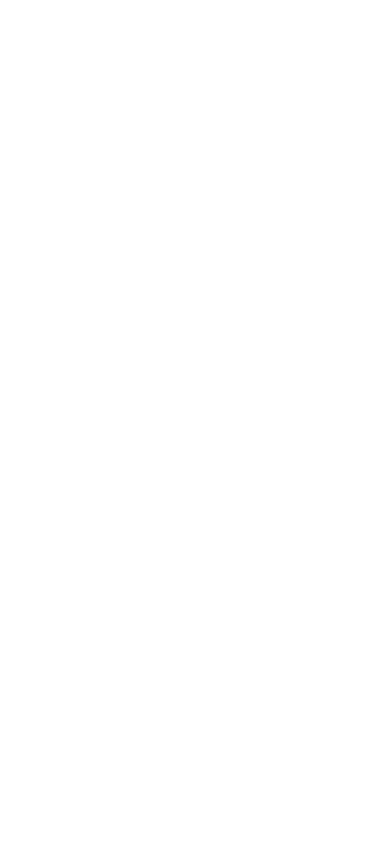
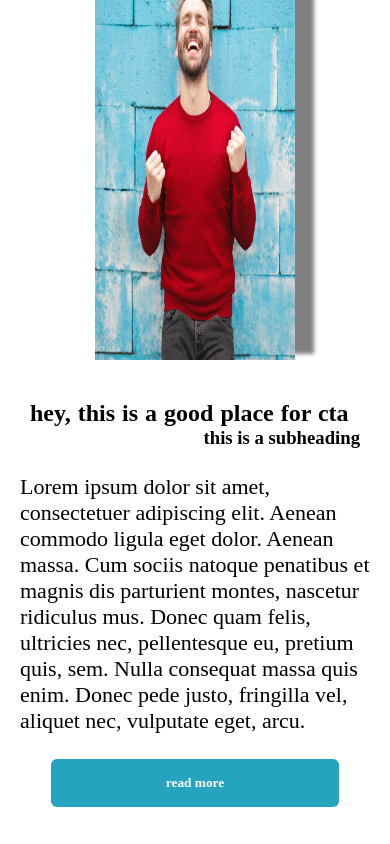
Before and after one commit to Y1lmaz-Ahmet/single-page-website-1, a React (Vite) app: page / in a window 390 px wide. Shown: the part 3785-4629 px from the top of the page. Before the commit the page ends 3707 px from the top, so only its background shows below. Built offline with nearby package versions, Linux system fonts and the light colour scheme; a web font is replaced by a local one.

Commit message:
reference responsive

```diff
--- a/src/App.jsx
+++ b/src/App.jsx
@@ -4,6 +4,7 @@
 import Welcome from "./welcome-text/Welcome";
 import Producten from "./onze-producten/Producten";
 import Service from "./service-section/Service";
+import Reference from "./reference/Reference";
 
 function App() {
   return (
@@ -13,6 +14,7 @@
       <Welcome />
       <Producten />
       <Service />
+      <Reference />
     </BrowserRouter>
   );
 }
--- /dev/null
+++ b/src/reference/Reference.jsx
@@ -0,0 +1,34 @@
+import React from "react";
+import "./ReferenceStyles.css";
+const Reference = () => {
+  return (
+    <div id='reference'>
+      <div className='reference-left-grid'>
+        <img src='../../src/assets/personImg.png' alt='happy person' />
+      </div>
+      <div>
+        <div className='reference-right-grid'>
+          <article className='reference-headers'>
+            <h1>hey, this is a good place for cta</h1>
+            <h3>this is a subheading</h3>
+          </article>
+          <article>
+            <p>
+              Lorem ipsum dolor sit amet, consectetuer adipiscing elit. Aenean
+              commodo ligula eget dolor. Aenean massa. Cum sociis natoque
+              penatibus et magnis dis parturient montes, nascetur ridiculus mus.
+              Donec quam felis, ultricies nec, pellentesque eu, pretium quis,
+              sem. Nulla consequat massa quis enim. Donec pede justo, fringilla
+              vel, aliquet nec, vulputate eget, arcu.
+            </p>
+          </article>
+          <article className='reference-button'>
+            <button>read more</button>
+          </article>
+        </div>
+      </div>
+    </div>
+  );
+};
+
+export default Reference;
--- /dev/null
+++ b/src/reference/ReferenceStyles.css
@@ -0,0 +1,117 @@
+#reference {
+	max-width: 1240px;
+	width: 90%;
+	margin: 15px auto;
+	height: 450px;
+	display: grid;
+	grid-template-columns: 1fr 1fr;
+	gap: 55px;
+}
+
+.reference-left-grid {
+	margin: auto;
+}
+
+.reference-left-grid img {
+	height: 425px;
+	margin-top: 12.5px;
+	box-shadow: 19px -6px 4px gray;
+}
+
+.reference-right-grid {
+	display: flex;
+	flex-direction: column;
+	gap: 35px;
+	max-width: 390px;
+	width: 100%;
+	height: 450px;
+	margin: 0 auto;
+	align-items: center;
+	justify-content: center;
+}
+
+.reference-headers h1 {
+	text-align: start;
+	word-spacing: 9px;
+}
+
+.reference-headers h3 {
+	width: 390px;
+	display: flex;
+	justify-content: end;
+}
+
+.reference-button button {
+	padding: 16px 115px;
+	border-radius: 6px;
+	border: none;
+	background: #26A4BF;
+	cursor: pointer;
+	font-weight: bold;
+	color: white;
+}
+
+.reference-button button:hover {
+	background: #4fcae6;
+}
+
+@media screen and (max-width:980px) {
+	#reference {
+		max-width: 1240px;
+		width: 90%;
+		margin: 15px auto;
+		height: 450px;
+		display: grid;
+		grid-template-columns: 1fr 1fr;
+		gap: 30px;
+	}
+
+	.reference-left-grid {
+		margin: auto;
+	}
+
+	.reference-left-grid img {
+		height: 425px;
+		margin-top: 12.5px;
+		box-shadow: 19px -6px 4px gray;
+		width: 200px;
+	}
+
+	.reference-right-grid {
+		gap: 25px;
+		max-width: 350px;
+		width: 350px;
+	}
+
+	.reference-headers h1 {
+		word-spacing: 1px;
+	}
+
+	.reference-headers h3 {
+		width: 330px;
+		display: flex;
+		justify-content: end;
+	}
+
+	.reference-button button {
+		padding: 16px 115px;
+		border-radius: 6px;
+		border: none;
+		background: #26A4BF;
+		cursor: pointer;
+		font-weight: bold;
+		color: white;
+	}
+}
+
+@media screen and (max-width:680px) {
+	#reference {
+		width: 90%;
+		margin: 15px auto;
+		height: auto;
+		display: grid;
+		grid-template-columns: 1fr;
+		gap: 15px;
+
+	}
+}
```
